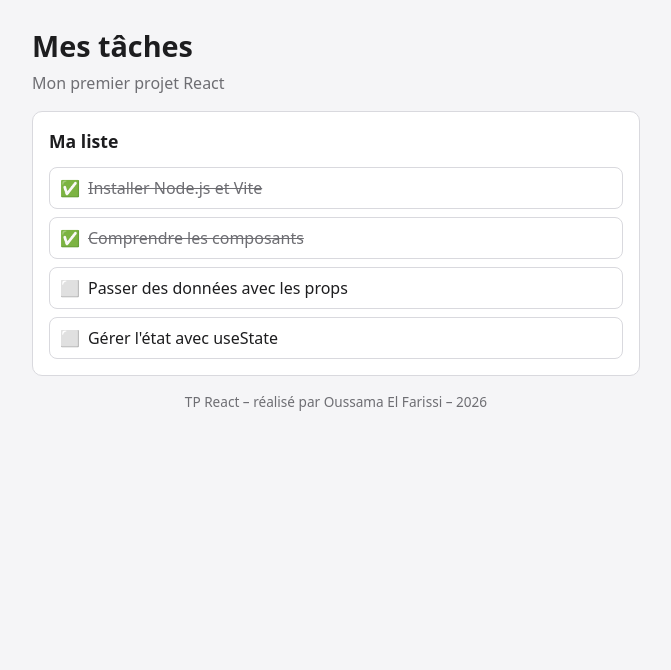
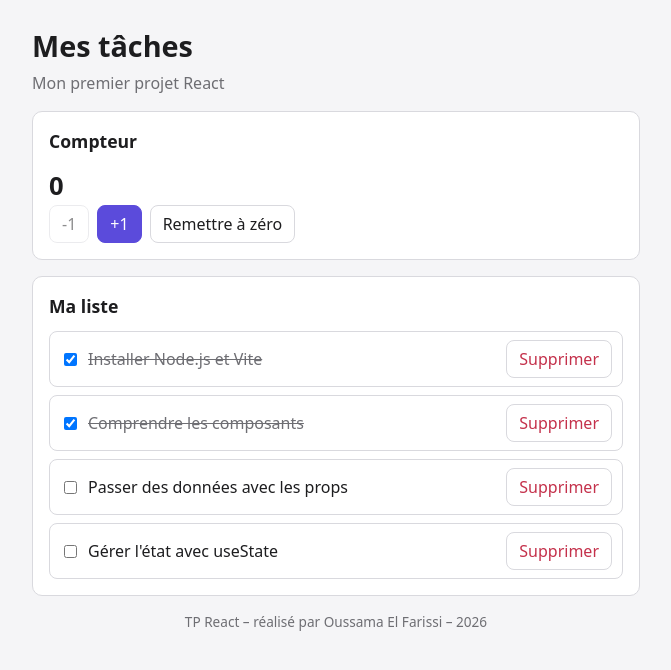
Before and after one commit to elfarissio-sec/tp-react-taches, a React (Vite) app in the folder mes-taches/: page / in a window 1280 px wide. Shown: the top 670 px of the page, without its empty margins (304-975 px from the left). Built offline with nearby package versions, Linux system fonts and the light colour scheme.

Commit message:
Étape 3 : événements et useState

```diff
--- a/mes-taches/src/App.jsx
+++ b/mes-taches/src/App.jsx
@@ -1,9 +1,12 @@
+import { useState } from 'react'
+
 import Entete from './components/Entete.jsx'
 import ListeTaches from './components/ListeTaches.jsx'
 import Pied from './components/Pied.jsx'
 import Carte from './components/Carte.jsx'
+import Compteur from './components/Compteur.jsx'
 
-const TACHES = [
+const TACHES_INITIALES = [
   { id: 1, titre: 'Installer Node.js et Vite', terminee: true },
   { id: 2, titre: 'Comprendre les composants', terminee: true },
   { id: 3, titre: 'Passer des données avec les props', terminee: false },
@@ -11,6 +14,24 @@ const TACHES = [
 ]
 
 function App() {
+  const [taches, setTaches] = useState(TACHES_INITIALES)
+
+  function basculerTache(id) {
+    setTaches(
+      taches.map((tache) =>
+        tache.id === id
+          ? { ...tache, terminee: !tache.terminee }
+          : tache
+      )
+    )
+  }
+
+  function supprimerTache(id) {
+    setTaches(
+      taches.filter((tache) => tache.id !== id)
+    )
+  }
+
   return (
     <div className="app">
 
@@ -19,8 +40,16 @@ function App() {
         sousTitre="Mon premier projet React"
       />
 
+      <Carte titre="Compteur">
+        <Compteur />
+      </Carte>
+
       <Carte titre="Ma liste">
-        <ListeTaches taches={TACHES} />
+        <ListeTaches
+          taches={taches}
+          onBasculer={basculerTache}
+          onSupprimer={supprimerTache}
+        />
       </Carte>
 
       <Pied auteur="Oussama El Farissi" />
--- /dev/null
+++ b/mes-taches/src/components/Compteur.jsx
@@ -0,0 +1,35 @@
+import { useState } from 'react'
+
+function Compteur() {
+  const [valeur, setValeur] = useState(0)
+
+  return (
+    <>
+      <p className="valeur-compteur">{valeur}</p>
+
+      <div className="ligne">
+
+        <button
+          disabled={valeur === 0}
+          onClick={() => setValeur(valeur - 1)}
+        >
+          -1
+        </button>
+
+        <button
+          className="principal"
+          onClick={() => setValeur(valeur + 1)}
+        >
+          +1
+        </button>
+
+        <button onClick={() => setValeur(0)}>
+          Remettre à zéro
+        </button>
+
+      </div>
+    </>
+  )
+}
+
+export default Compteur
--- a/mes-taches/src/components/ListeTaches.jsx
+++ b/mes-taches/src/components/ListeTaches.jsx
@@ -1,19 +1,24 @@
 import Tache from './Tache.jsx'
 
-function ListeTaches({ taches }) {
+function ListeTaches({ taches, onBasculer, onSupprimer }) {
   return (
     <ul className="liste-taches">
+
       {taches.length === 0 ? (
         <p className="vide">Aucune tâche à afficher.</p>
       ) : (
         taches.map((tache) => (
           <Tache
             key={tache.id}
+            id={tache.id}
             titre={tache.titre}
             terminee={tache.terminee}
+            onBasculer={onBasculer}
+            onSupprimer={onSupprimer}
           />
         ))
       )}
+
     </ul>
   )
 }
--- a/mes-taches/src/components/Tache.jsx
+++ b/mes-taches/src/components/Tache.jsx
@@ -1,8 +1,22 @@
-function Tache({ titre, terminee }) {
+function Tache({ id, titre, terminee, onBasculer, onSupprimer }) {
   return (
     <li className={terminee ? "tache terminee" : "tache"}>
-      {terminee ? "✅" : "⬜"} {" "}
+
+      <input
+        type="checkbox"
+        checked={terminee}
+        onChange={() => onBasculer(id)}
+      />
+
       <span className="titre">{titre}</span>
+
+      <button
+        className="danger"
+        onClick={() => onSupprimer(id)}
+      >
+        Supprimer
+      </button>
+
     </li>
   )
 }
```
